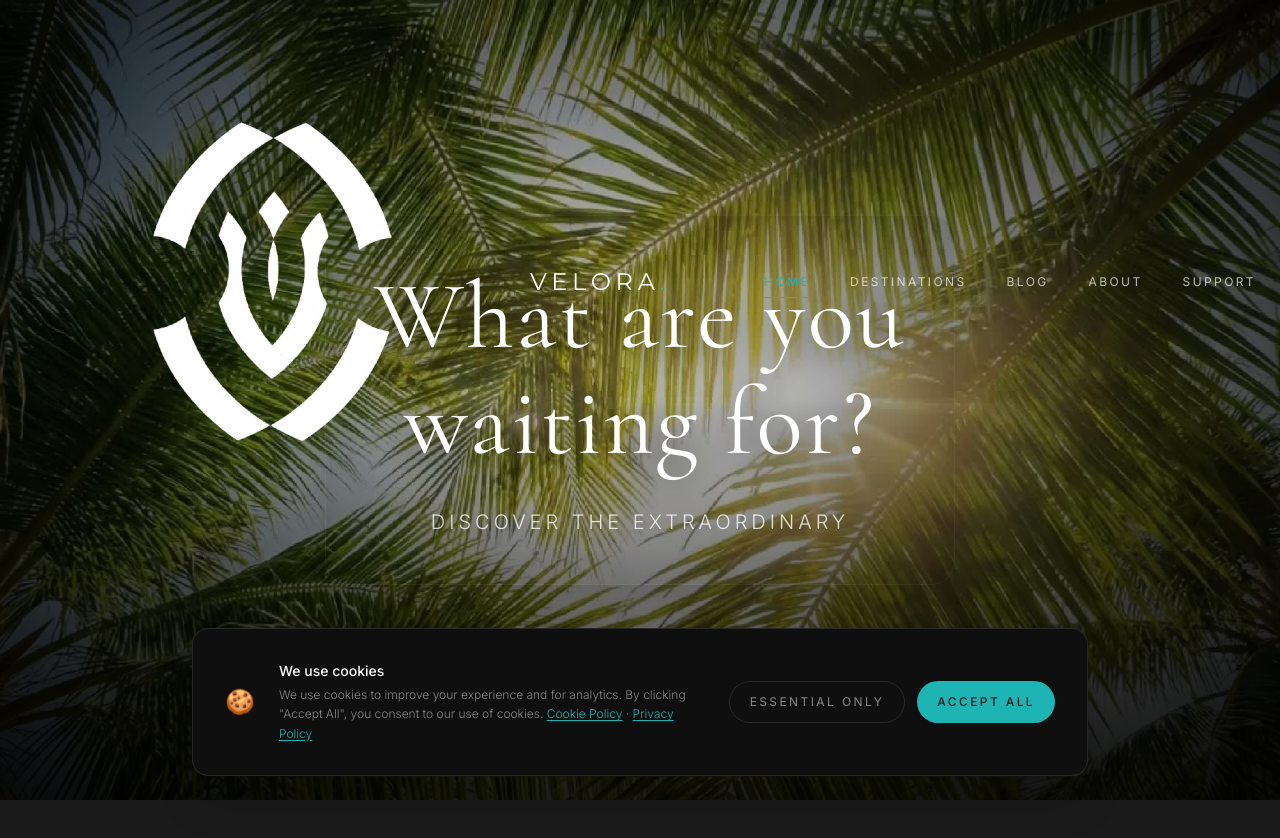
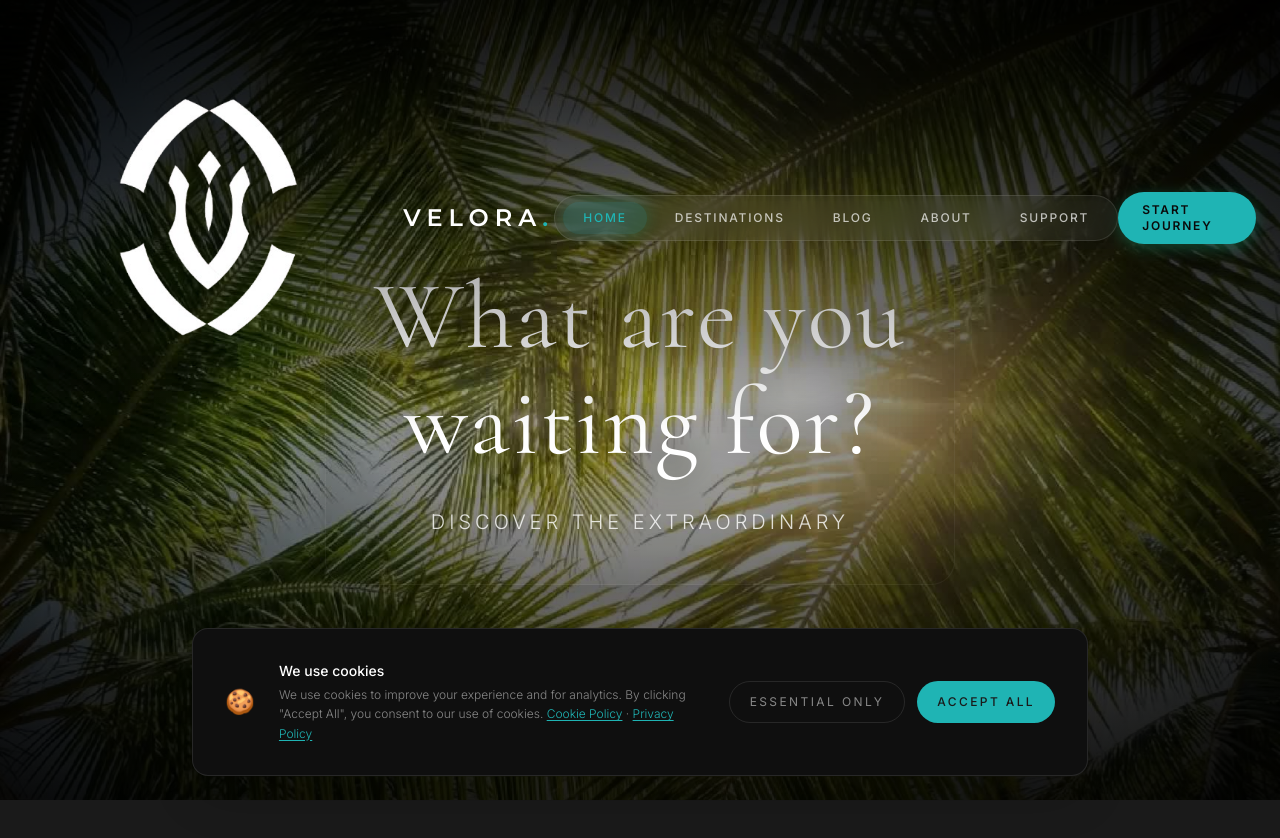
Before and after one commit to Grigoryann99/WEBSITEEE, a Next.js app: page / in a window 1280 px wide. Shown: the top 838 px of the page. Built offline with nearby package versions, Linux system fonts and the light colour scheme.

Commit message:
style: redesign navigation bar with premium glassmorphism and mobile menu

```diff
--- a/components/layout/Navigation.tsx
+++ b/components/layout/Navigation.tsx
@@ -15,7 +15,6 @@
     const pathname = usePathname();
     const router = useRouter();
 
-    // Map pathname/sections to internal IDs
     const navLinks = [
         { name: 'Home', href: '/', id: 'home' },
         { name: 'Destinations', href: '/destinations', id: 'destinations' },
@@ -35,7 +34,6 @@
         } else if (pathname === '/support') {
             setActiveId('contact');
         } else if (pathname === '/') {
-            // Default to home on homepage if no specific section is tracked yet
             if (!activeId || !['contact', 'villas'].includes(activeId)) {
                 setActiveId('home');
             }
@@ -46,7 +44,7 @@
         const handleScroll = () => {
             const currentScrollY = window.scrollY;
 
-            // Visibility logic: hide on scroll down, show on scroll up
+            // Visibility logic
             if (currentScrollY > 100) {
                 if (currentScrollY > lastScrollY && !isMenuOpen) {
                     setIsVisible(false);
@@ -57,8 +55,8 @@
                 setIsVisible(true);
             }
 
-            // Style logic: dynamic transparency and shadow
-            setIsScrolled(currentScrollY > 50);
+            // Glassmorphism activation
+            setIsScrolled(currentScrollY > 20);
             setLastScrollY(currentScrollY);
         };
 
@@ -66,7 +64,7 @@
         return () => window.removeEventListener('scroll', handleScroll);
     }, [lastScrollY, isMenuOpen]);
 
-    // Intersection Observer for Active Section Highlighting (Homepage only)
+    // Active Section Highlighting
     useEffect(() => {
         if (pathname !== '/') return;
 
@@ -114,17 +112,21 @@
     return (
         <>
             <nav
-                className={`fixed top-0 w-full z-50 transition-all duration-700 ease-luxury px-6 ${isVisible ? 'translate-y-0 opacity-100' : '-translate-y-full opacity-0'
-                    } ${isScrolled || isMenuOpen
-                        ? 'bg-[#0f0f0f] py-4 shadow-md'
-                        : 'bg-transparent py-8'
+                className={`fixed top-0 w-full z-50 transition-all duration-700 ease-luxury
+                    ${isVisible ? 'translate-y-0 opacity-100' : '-translate-y-full opacity-0'}
+                    ${isScrolled || isMenuOpen
+                        ? 'bg-[#0a0a0a]/80 backdrop-blur-xl border-b border-white/10 shadow-[0_4px_30px_rgba(0,0,0,0.5)] py-3 sm:py-4'
+                        : 'bg-gradient-to-b from-black/80 via-black/40 to-transparent py-6 sm:py-8'
                     }`}
             >
-                <div className="max-w-7xl mx-auto flex items-center justify-between">
+                <div className="max-w-7xl mx-auto px-6 flex items-center justify-between">
+
+                    {/* LOGO */}
                     <a
                         href="#"
                         onClick={handleLogoClick}
-                        className="flex items-center space-x-1.5 group transition-all duration-300"
+                        className="flex items-center gap-2 group transition-all duration-300 outline-none focus-visible:ring-2 focus-visible:ring-brand-accent rounded-lg"
+                        aria-label="Go to homepage"
                     >
                         <div className="relative">
                             <Image
@@ -135,12 +137,13 @@
                                 className="w-auto h-auto transition-all duration-500 relative z-10"
                             />
                         </div>
-                        <div className={`font-montserrat tracking-widest flex items-center transition-all duration-300 ${isScrolled ? 'text-xl' : 'text-2xl'} text-brand-light`}>
+                        <div className={`font-montserrat tracking-[0.25em] font-semibold flex items-center transition-all duration-300 ${isScrolled ? 'text-lg md:text-xl' : 'text-xl md:text-2xl'} text-brand-light`}>
                             VELORA<span className="text-brand-accent">.</span>
                         </div>
                     </a>
 
-                    <div className="hidden md:flex space-x-10 items-center text-[10px] sm:text-xs font-sans tracking-[0.2em] uppercase text-brand-light/70">
+                    {/* DESKTOP LINKS */}
+                    <div className="hidden lg:flex items-center gap-2 bg-white/5 border border-white/10 rounded-full px-2 py-1.5 shadow-inner backdrop-blur-md">
                         {navLinks.map((link) => {
                             let isActive = false;
                             if (link.id === 'destinations') {
@@ -150,50 +153,96 @@
                             } else {
                                 isActive = activeId === link.id;
                             }
-                            const activeClass = 'text-brand-light';
 
                             return (
                                 <Link
                                     key={link.id}
                                     href={link.href}
                                     onClick={() => handleNavLinkClick(link.id)}
-                                    className={`relative py-2 transition-all duration-300 hover:${activeClass} group ${isActive ? `text-brand-accent !${activeClass}` : ''}`}
+                                    // Pill style active state
+                                    className={`relative px-5 py-2 rounded-full font-sans text-xs tracking-[0.15em] uppercase font-medium transition-all duration-300 outline-none focus-visible:ring-2 focus-visible:ring-brand-accent flex items-center justify-center
+                                        ${isActive
+                                            ? 'bg-brand-accent/20 text-brand-accent shadow-[0_0_15px_rgba(29,158,117,0.3)]'
+                                            : 'text-brand-light/70 hover:text-brand-light hover:-translate-y-0.5 hover:bg-white/5'
+                                        }`}
                                 >
                                     {link.name}
-                                    <span className={`absolute bottom-0 left-0 w-full h-[1px] bg-brand-accent transform transition-transform duration-300 origin-left ${isActive ? 'scale-x-100' : 'scale-x-0'}`}></span>
                                 </Link>
                             );
                         })}
-
-
                     </div>
 
+                    {/* CTA BUTTON & MOBILE MENU TOGGLE */}
+                    <div className="flex items-center gap-4">
+                        <Link
+                            href="/destinations"
+                            className="hidden md:inline-flex items-center justify-center px-6 py-2.5 bg-brand-accent text-[#0a0a0a] font-sans text-xs uppercase tracking-[0.15em] font-semibold rounded-full hover:bg-white hover:scale-105 active:scale-95 transition-all duration-300 shadow-[0_4px_15px_rgba(29,158,117,0.4)] hover:shadow-[0_6px_20px_rgba(255,255,255,0.3)] outline-none focus-visible:ring-2 focus-visible:ring-white focus-visible:ring-offset-2 focus-visible:ring-offset-[#0a0a0a]"
+                            aria-label="Start your journey"
+                        >
+                            Start Journey
+                        </Link>
+
                         <button
-                        className="md:hidden p-2 rounded-full transition-colors text-brand-light hover:bg-brand-light/5"
+                            className="lg:hidden p-2 rounded-xl border border-white/10 bg-white/5 text-brand-light transition-all active:scale-95 hover:bg-white/10 outline-none focus-visible:ring-2 focus-visible:ring-brand-accent"
                             onClick={() => setIsMenuOpen(!isMenuOpen)}
+                            aria-label="Toggle mobile menu"
+                            aria-expanded={isMenuOpen}
                         >
-                        {isMenuOpen ? <X size={24} /> : <Menu size={24} />}
+                            {isMenuOpen ? <X size={22} className="text-brand-accent" /> : <Menu size={22} />}
                         </button>
+                    </div>
                 </div>
             </nav>
 
-            {/* Mobile Menu Overlay */}
+            {/* MOBILE MENU DROPDOWN */}
             <div
-                className={`fixed inset-0 bg-black z-40 transition-all duration-500 ease-custom md:hidden flex flex-col justify-center items-center space-y-12 ${isMenuOpen ? 'opacity-100 pointer-events-auto' : 'opacity-0 pointer-events-none'
+                className={`fixed inset-0 z-40 lg:hidden flex flex-col justify-start pt-28 px-6 bg-[#0a0a0a]/95 backdrop-blur-2xl transition-all duration-500 ease-[cubic-bezier(0.16,1,0.3,1)] overflow-hidden ${
+                    isMenuOpen ? 'opacity-100 translate-y-0 pointer-events-auto' : 'opacity-0 -translate-y-8 pointer-events-none'
                 }`}
             >
-                {navLinks.map((link, index) => (
-                    <a
+                <div className="flex flex-col gap-4 mb-10 w-full">
+                    {navLinks.map((link, index) => {
+                        let isActive = false;
+                        if (link.id === 'destinations') {
+                            isActive = pathname?.startsWith('/destinations') || false;
+                        } else if (link.id === 'contact') {
+                            isActive = pathname === '/support' || (pathname === '/' && activeId === 'contact');
+                        } else {
+                            isActive = activeId === link.id;
+                        }
+
+                        return (
+                            <Link
                                 key={link.id}
                                 href={link.href}
                                 onClick={() => setIsMenuOpen(false)}
-                        className={`font-serif text-5xl text-brand-light hover:text-brand-accent transition-all duration-500 transform ${isMenuOpen ? 'translate-y-0 opacity-100' : 'translate-y-8 opacity-0'}`}
-                        style={{ transitionDelay: `${index * 100}ms` }}
+                                className={`w-full flex items-center justify-between p-4 rounded-2xl border transition-all duration-500 transform
+                                    ${isMenuOpen ? 'translate-x-0 opacity-100' : 'translate-x-8 opacity-0'}
+                                    ${isActive
+                                        ? 'bg-brand-accent/10 border-brand-accent/40 text-brand-accent'
+                                        : 'bg-white/5 border-white/5 text-brand-light/80 hover:bg-white/10'
+                                    }`}
+                                style={{ transitionDelay: `${index * 50}ms` }}
                             >
-                        {link.name}
-                    </a>
-                ))}
+                                <span className="font-serif text-2xl">{link.name}</span>
+                                {isActive && <div className="w-2 h-2 rounded-full bg-brand-accent shadow-[0_0_10px_rgba(29,158,117,0.8)]" />}
+                            </Link>
+                        );
+                    })}
+                </div>
 
+                <div
+                    className={`w-full mt-auto mb-12 transition-all duration-500 transform ${isMenuOpen ? 'translate-y-0 opacity-100' : 'translate-y-8 opacity-0'}`}
+                    style={{ transitionDelay: '300ms' }}
+                >
+                    <Link
+                        href="/destinations"
+                        onClick={() => setIsMenuOpen(false)}
+                        className="flex items-center justify-center w-full py-4 bg-brand-accent text-[#0a0a0a] rounded-full font-sans tracking-[0.2em] uppercase font-semibold text-sm shadow-[0_4px_20px_rgba(29,158,117,0.4)]"
+                    >
+                        Start Journey
+                    </Link>
+                </div>
             </div>
         </>
     );
```
Lines whose indentation alone changed are shown as unchanged.
